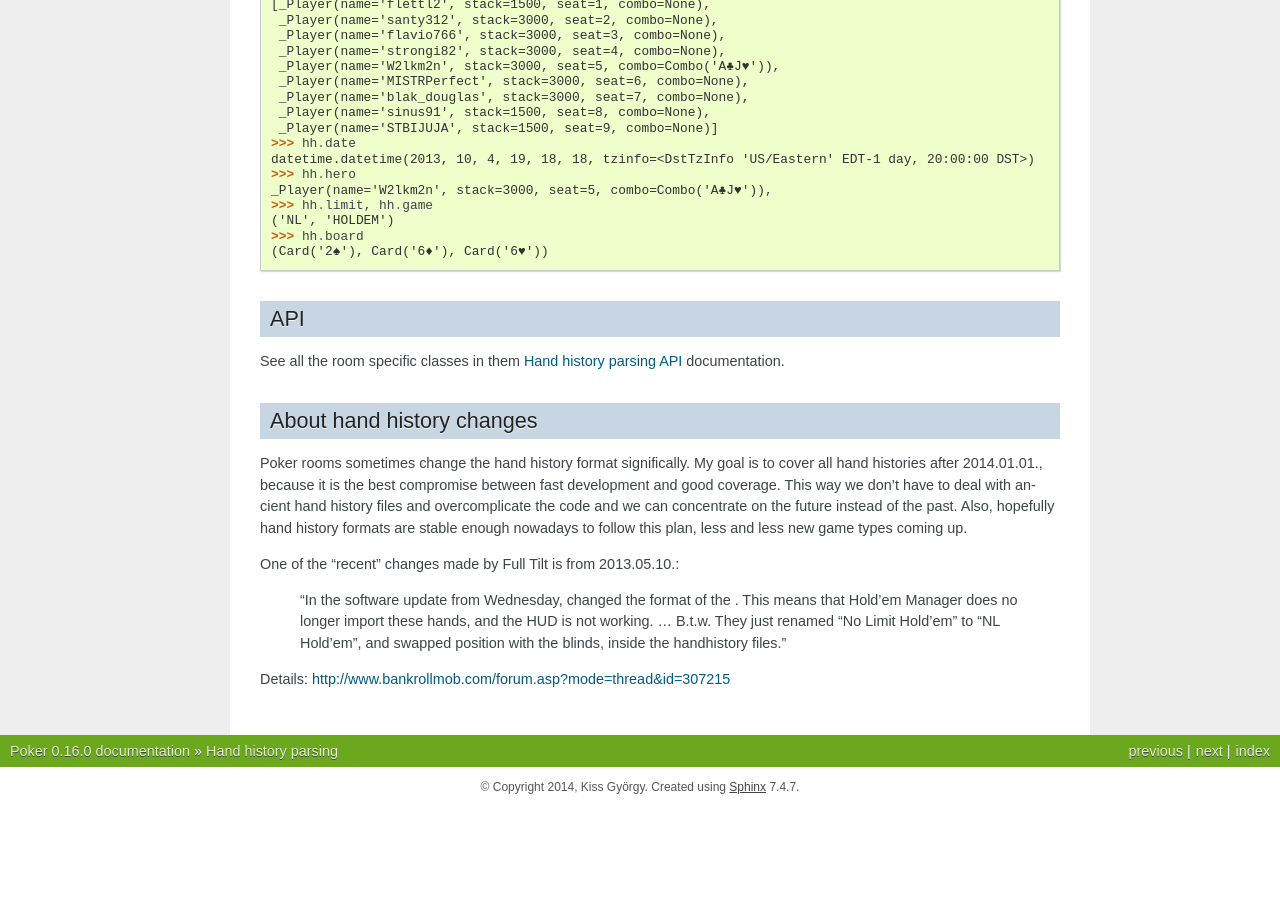
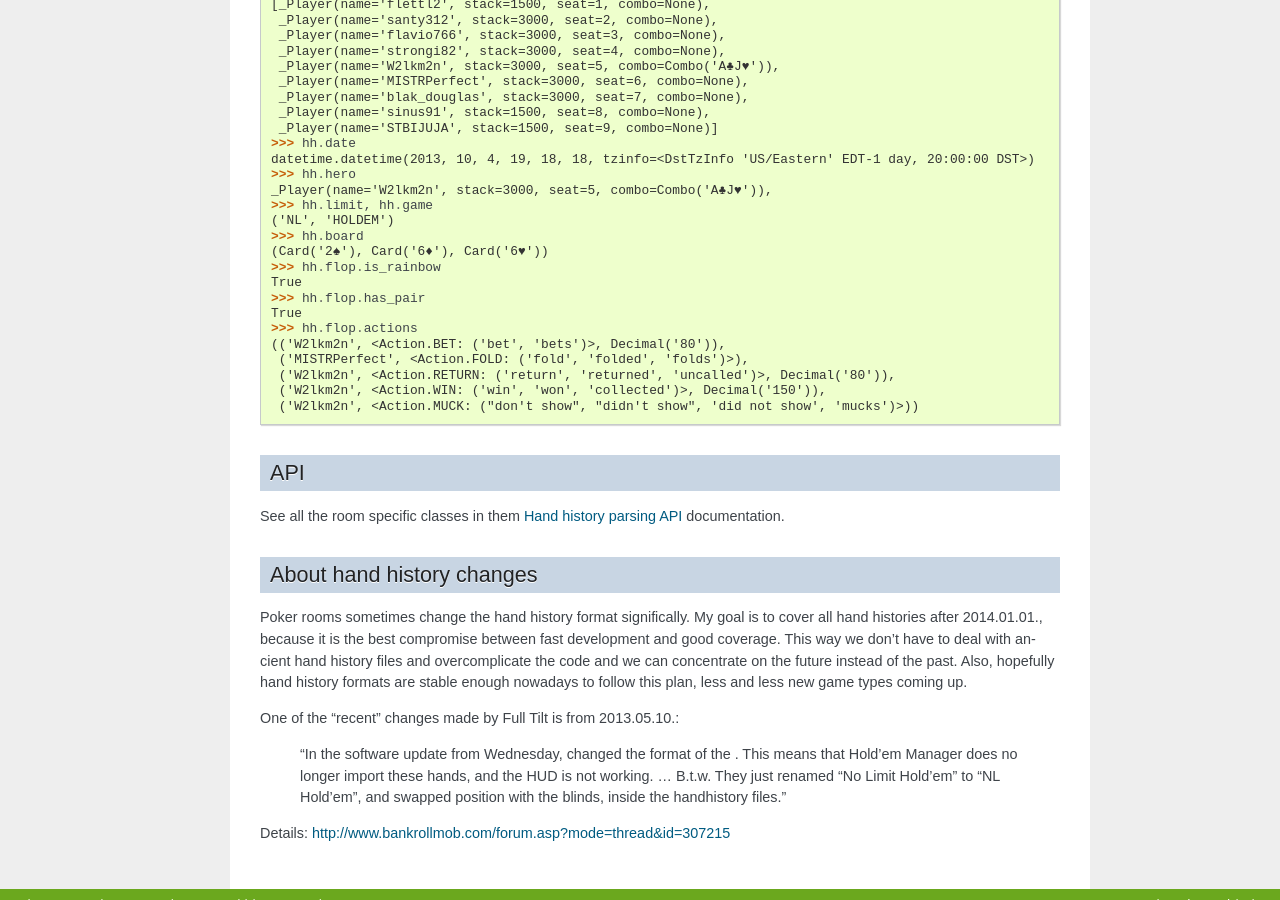
Before and after one commit to pokerregion/poker, a Sphinx documentation site: the page built from docs/handhistory.rst, in a window 1280 px wide and 900 px high, scrolled down 960 px. Built offline with Sphinx 7.4.7, drawn with Linux system fonts in a browser that asks for light colours; before the commit the page ends 1767 px from its top, so only the background shows below that.

Commit message:
Documented Flop attributes.

```diff
--- a/docs/handhistory.rst
+++ b/docs/handhistory.rst
@@ -71,6 +71,16 @@ Example
    ('NL', 'HOLDEM')
    >>> hh.board
    (Card('2♠'), Card('6♦'), Card('6♥'))
+   >>> hh.flop.is_rainbow
+   True
+   >>> hh.flop.has_pair
+   True
+   >>> hh.flop.actions
+   (('W2lkm2n', <Action.BET: ('bet', 'bets')>, Decimal('80')),
+    ('MISTRPerfect', <Action.FOLD: ('fold', 'folded', 'folds')>),
+    ('W2lkm2n', <Action.RETURN: ('return', 'returned', 'uncalled')>, Decimal('80')),
+    ('W2lkm2n', <Action.WIN: ('win', 'won', 'collected')>, Decimal('150')),
+    ('W2lkm2n', <Action.MUCK: ("don't show", "didn't show", 'did not show', 'mucks')>))
 
 
 API
```
Also changed, not shown: docs/api/handhistory.rst (+34 -10 lines).
